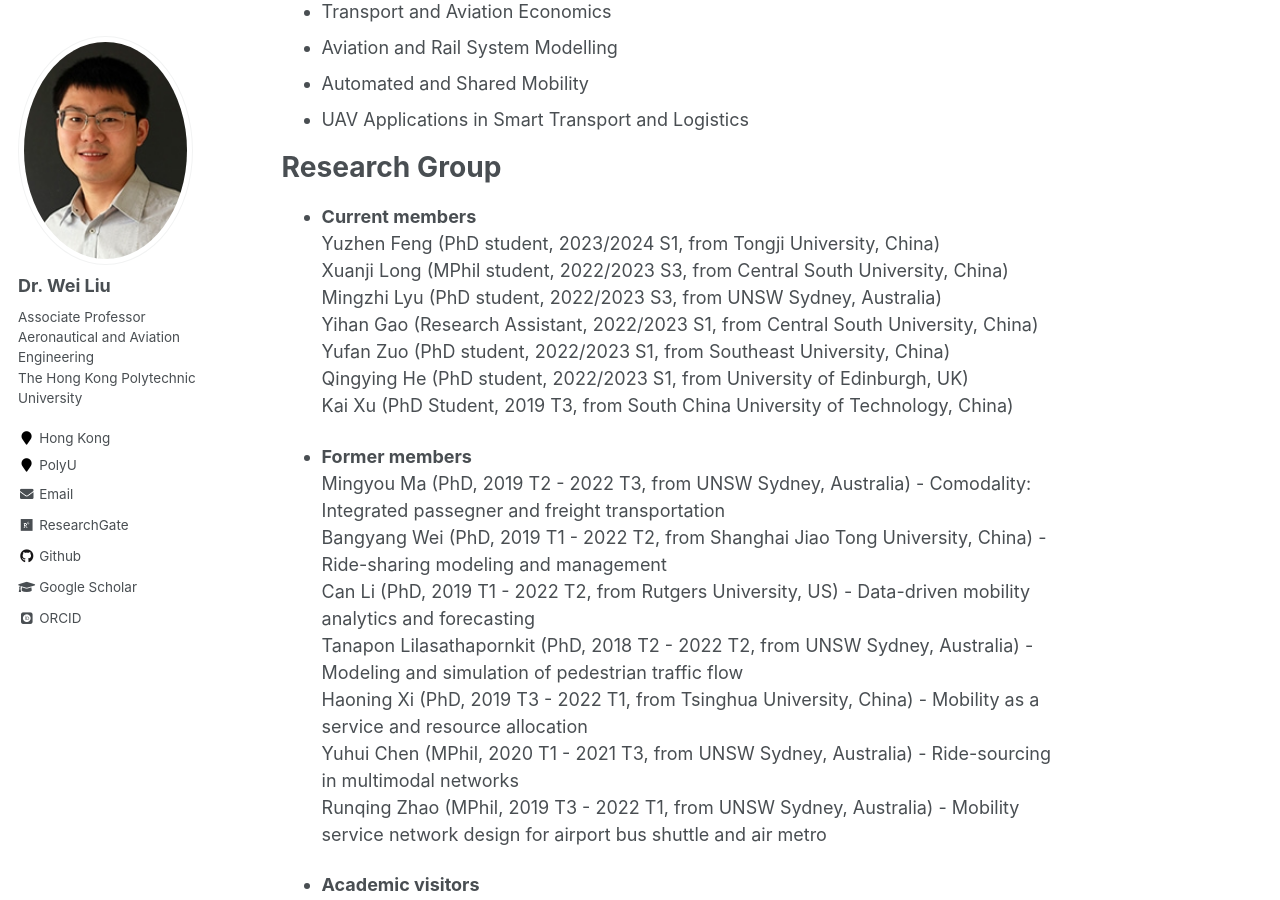
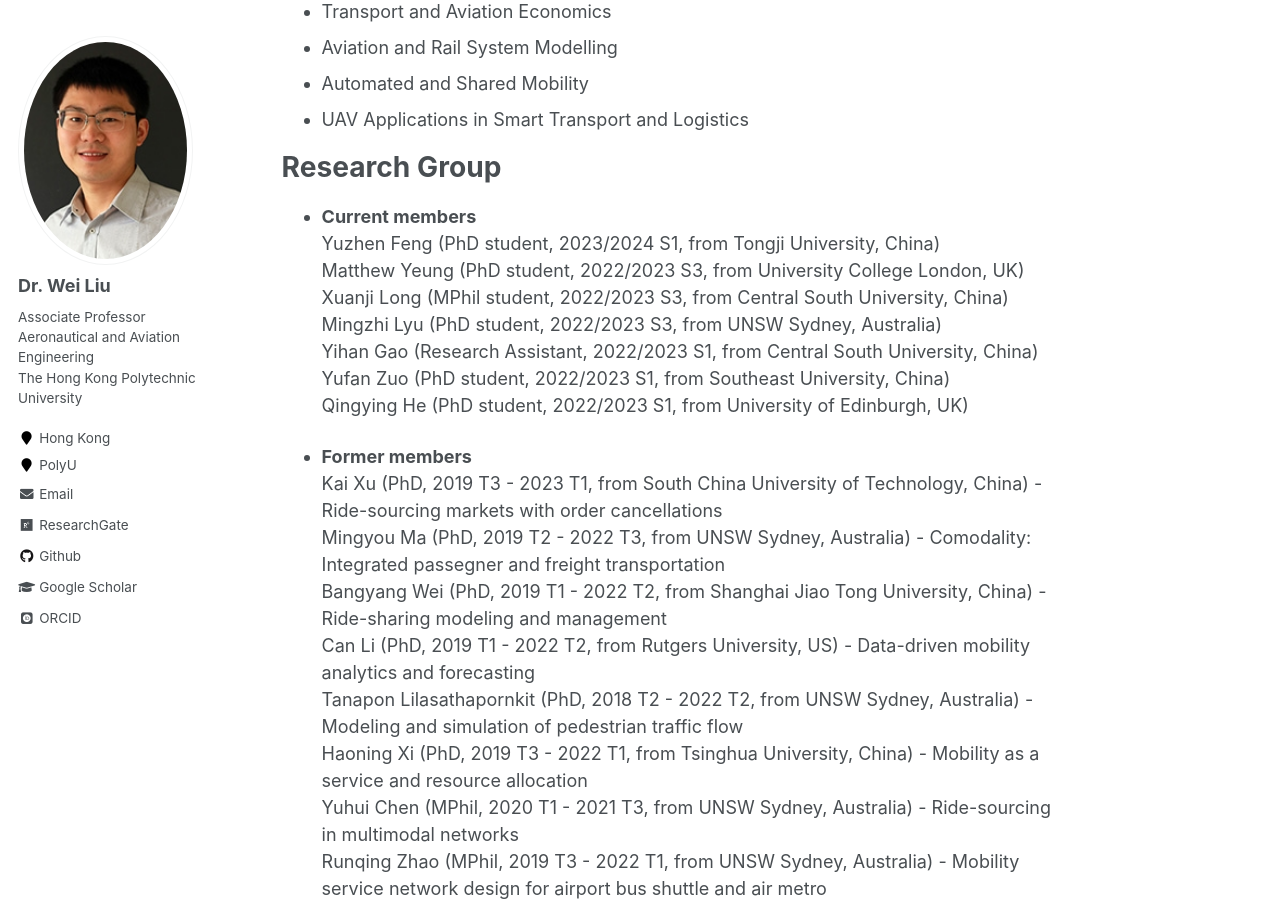
Before and after one commit to weiliu2016/weiliu2016.github.io, a Jekyll site: the page built from _pages/about.md, in a window 1280 px wide and 900 px high, scrolled down 687 px. Built offline with Jekyll 4.4.1, drawn with Linux system fonts in a browser that asks for light colours; some web fonts are replaced; some of the changed text lies outside the part shown.

Commit message:
Update about.md

```diff
--- a/_pages/about.md
+++ b/_pages/about.md
@@ -23,14 +23,15 @@ Research Group
 ======
 - **Current members**\
   Yuzhen Feng (PhD student, 2023/2024 S1, from Tongji University, China)\
+  Matthew Yeung (PhD student, 2022/2023 S3, from University College London, UK)\
   Xuanji Long (MPhil student, 2022/2023 S3, from Central South University, China)\
   Mingzhi Lyu (PhD student, 2022/2023 S3, from UNSW Sydney, Australia)\
   Yihan Gao (Research Assistant, 2022/2023 S1, from Central South University, China)\
   Yufan Zuo (PhD student, 2022/2023 S1, from Southeast University, China)\
-  Qingying He (PhD student, 2022/2023 S1, from University of Edinburgh, UK)\
-  Kai Xu (PhD Student, 2019 T3, from South China University of Technology, China)
+  Qingying He (PhD student, 2022/2023 S1, from University of Edinburgh, UK)
 
 - **Former members**\
+  Kai Xu (PhD, 2019 T3 - 2023 T1, from South China University of Technology, China) - Ride-sourcing markets with order cancellations\
   Mingyou Ma (PhD, 2019 T2 - 2022 T3, from UNSW Sydney, Australia) - Comodality: Integrated passegner and freight transportation\
   Bangyang Wei (PhD, 2019 T1 - 2022 T2, from Shanghai Jiao Tong University, China) - Ride-sharing modeling and management\
   Can Li (PhD, 2019 T1 - 2022 T2, from Rutgers University, US) - Data-driven mobility analytics and forecasting\
```
Also changed, not shown: other parts of _pages/about.md (+0 -1 lines).
